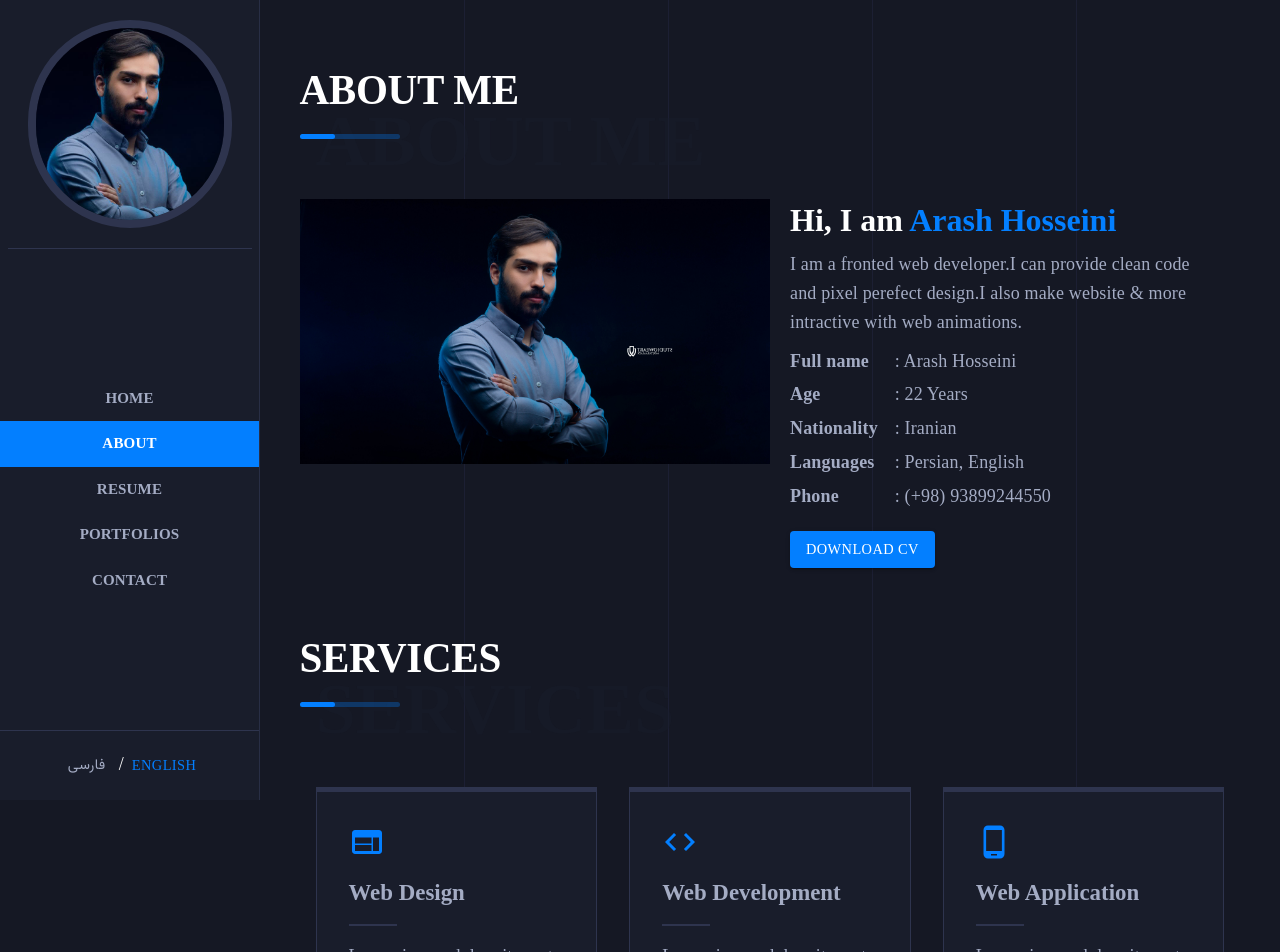
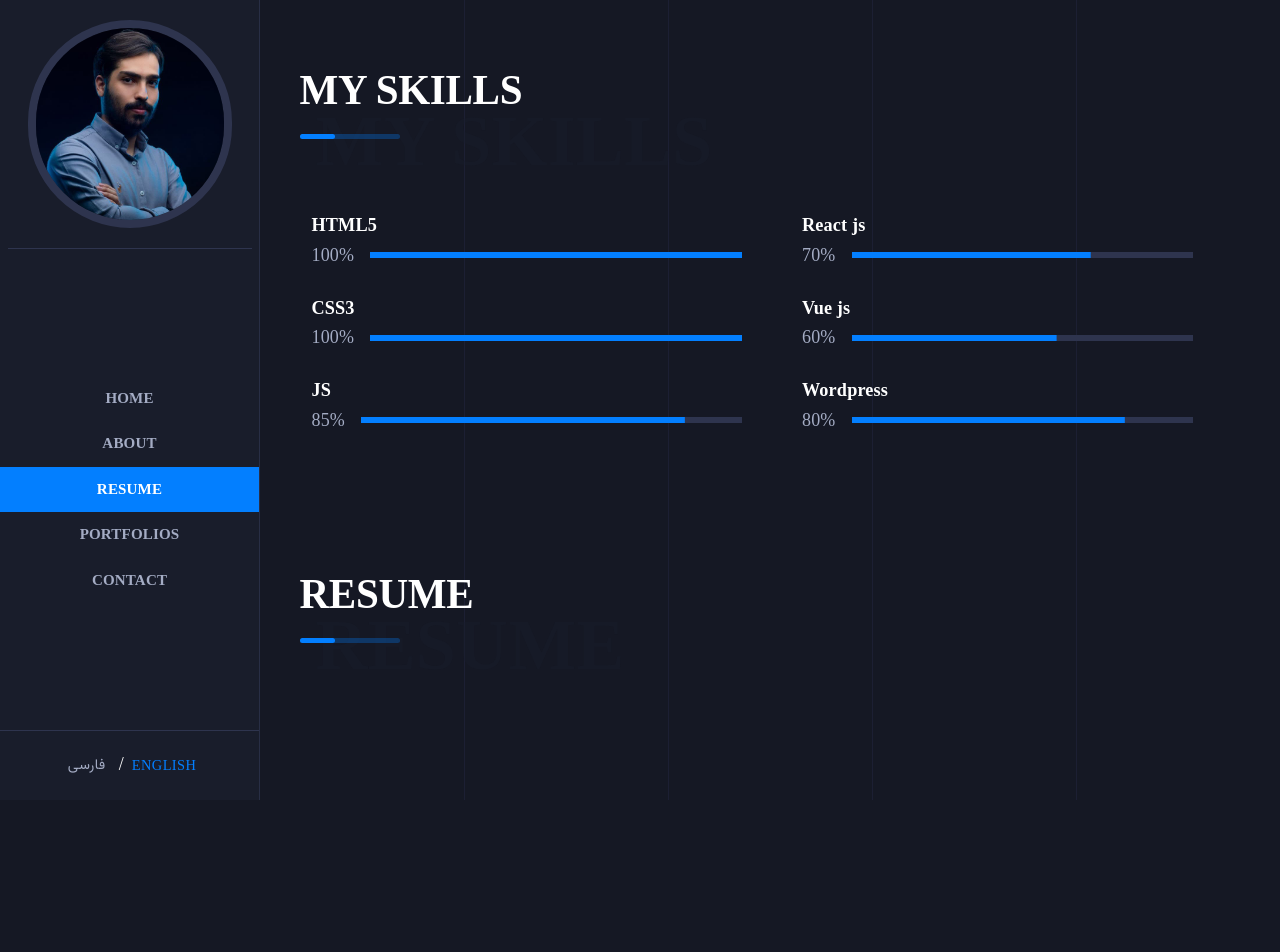
Before and after one commit to ArashH0sseini/personalweb, a React (Create React App) app: page / in a window 1280 px wide. Shown: the top 952 px of the page. After the commit the page ends 800 px from the top, so only its background shows below. Built offline with nearby package versions, Linux system fonts and the light colour scheme; a web font is replaced by a local one.

Commit message:
Complete the first part of the resume page

```diff
--- /dev/null
+++ b/src/components/MyStepper.js
@@ -0,0 +1,95 @@
+import * as React from 'react';
+import Box from '@mui/material/Box';
+import Stepper from '@mui/material/Stepper';
+import Step from '@mui/material/Step';
+import StepLabel from '@mui/material/StepLabel';
+import StepContent from '@mui/material/StepContent';
+import Button from '@mui/material/Button';
+import Paper from '@mui/material/Paper';
+import Typography from '@mui/material/Typography';
+
+const steps = [
+  {
+    label: 'Select campaign settings',
+    description: `For each ad campaign that you create, you can control how much
+              you're willing to spend on clicks and conversions, which networks
+              and geographical locations you want your ads to show on, and more.`,
+  },
+  {
+    label: 'Create an ad group',
+    description:
+      'An ad group contains one or more ads which target a shared set of keywords.',
+  },
+  {
+    label: 'Create an ad',
+    description: `Try out different ad text to see what brings in the most customers,
+              and learn how to enhance your ads using features like ad extensions.
+              If you run into any problems with your ads, find out how to tell if
+              they're running and how to resolve approval issues.`,
+  },
+];
+
+export default function VerticalLinearStepper() {
+  const [activeStep, setActiveStep] = React.useState(0);
+
+  const handleNext = () => {
+    setActiveStep((prevActiveStep) => prevActiveStep + 1);
+  };
+
+  const handleBack = () => {
+    setActiveStep((prevActiveStep) => prevActiveStep - 1);
+  };
+
+  const handleReset = () => {
+    setActiveStep(0);
+  };
+
+  return (
+    <Box sx={{ maxWidth: 400 }}>
+      <Stepper activeStep={activeStep} orientation="vertical">
+        {steps.map((step, index) => (
+          <Step key={step.label}>
+            <StepLabel
+              optional={
+                index === 2 ? (
+                  <Typography variant="caption">Last step</Typography>
+                ) : null
+              }
+            >
+              {step.label}
+            </StepLabel>
+            <StepContent>
+              <Typography>{step.description}</Typography>
+              <Box sx={{ mb: 2 }}>
+                <div>
+                  <Button
+                    variant="contained"
+                    onClick={handleNext}
+                    sx={{ mt: 1, mr: 1 }}
+                  >
+                    {index === steps.length - 1 ? 'Finish' : 'Continue'}
+                  </Button>
+                  <Button
+                    disabled={index === 0}
+                    onClick={handleBack}
+                    sx={{ mt: 1, mr: 1 }}
+                  >
+                    Back
+                  </Button>
+                </div>
+              </Box>
+            </StepContent>
+          </Step>
+        ))}
+      </Stepper>
+      {activeStep === steps.length && (
+        <Paper square elevation={0} sx={{ p: 3 }}>
+          <Typography>All steps completed - you&apos;re finished</Typography>
+          <Button onClick={handleReset} sx={{ mt: 1, mr: 1 }}>
+            Reset
+          </Button>
+        </Paper>
+      )}
+    </Box>
+  );
+}
--- /dev/null
+++ b/src/components/Skill.js
@@ -0,0 +1,25 @@
+import { LinearProgress, Typography } from '@mui/material'
+import React from 'react'
+import { useState, useEffect } from 'react'
+
+export default function Skill({ value, title }) {
+  const [val, setVal] = useState(0)
+  useEffect(() => {
+    setTimeout(() => {
+      if (val === value) {
+        return
+      }
+      setVal(val => val + 5)
+    }, 30)
+  }, [val])
+
+  return (
+    <div className='w-full p-3 flex flex-col items-start'>
+      <Typography variant='h6'>{title}</Typography>
+      <div className='flex justify-start items-center w-full'>
+        <Typography variant='body1'>{value}%</Typography>
+        <LinearProgress className='w-[90%] mx-4 h-[6px] bg-borderColor' value={val} variant="determinate" color='primary'></LinearProgress>
+      </div>
+    </div>
+  )
+}
--- a/src/localization/en.js
+++ b/src/localization/en.js
@@ -19,5 +19,11 @@ export default {
     iranian: 'Iranian',
     persian: 'Persian',
     english: 'English',
-    DownloadCv:'Download Cv'
+    DownloadCv:'Download Cv',
+    WebDesign:'Web Design',
+    WebDevelopment:'Web Development',
+    WebApplication:'Web Application',
+    ServicesDesc:'Lorem ipsum dolor sit amet, consectetur adipiscing elit, sed do eiusmod tempor incididunt ut',
+    myskills:'MY SKILLS'
+
 }
--- a/src/localization/fa.js
+++ b/src/localization/fa.js
@@ -19,5 +19,10 @@ export default {
     iranian: 'ایرانی',
     persian: 'فارسی',
     english: 'انگلیسی',
-    DownloadCv:'دانلود رزومه'
+    DownloadCv:'دانلود رزومه',
+    WebDesign:'طراحی وب',
+    WebDevelopment:'کدنویسی وب',
+    WebApplication:'طراحی اپلیکیشن',
+    ServicesDesc:'لورم ایپسوم متن ساختگی با تولید سادگی نامفهوم از صنعت چاپ و با استفاده از طراحان گرافیک است.',
+    myskills:'مهارت های من'
 }
--- a/src/screens/AboutScreen.js
+++ b/src/screens/AboutScreen.js
@@ -72,13 +72,13 @@ export default function AboutScreen() {
         <Grid container item direction='row'>
           <Services
             icon={<WebIcon color="action" className='text-primaryColor text-4xl' />}
-            title="Web Design" desc="Lorem ipsum dolor sit amet, consectetur adipiscing elit, sed do eiusmod tempor incididunt ut" />
+            title={translate.WebDesign} desc={translate.ServicesDesc} />
           <Services
             icon={<CodeIcon color="action" className='text-primaryColor text-4xl' />}
-            title="Web Development" desc="Lorem ipsum dolor sit amet, consectetur adipiscing elit, sed do eiusmod tempor incididunt ut" />
+            title={translate.WebDevelopment} desc={translate.ServicesDesc} />
           <Services
             icon={<PhoneAndroidIcon color="action" className='text-primaryColor text-4xl' />}
-            title="Web Application" desc="Lorem ipsum dolor sit amet, consectetur adipiscing elit, sed do eiusmod tempor incididunt ut" />
+            title={translate.WebApplication} desc={translate.ServicesDesc} />
         </Grid>
       </Grid>
     </Grid>
--- a/src/screens/Index.js
+++ b/src/screens/Index.js
@@ -27,7 +27,7 @@ const drawerWidth = 260;
 function ResponsiveDrawer(props) {
   const { window } = props;
   const [mobileOpen, setMobileOpen] = useState(false);
-  const [page, setPage] = useState(1)
+  const [page, setPage] = useState(2)
   const translate = getTranslate()
 
   const handleDrawerToggle = () => {
@@ -110,7 +110,7 @@ function ResponsiveDrawer(props) {
     <Box sx={{ display: 'flex' }}>
       <CssBaseline />
       <IconButton
-        className='m-1 w-12 h-12 bg-[#191d2b] border-[1px] border-solid border-[#2e344e] rounded-none top-5 fixed'
+        className='z-10 m-1 w-12 h-12 bg-[#191d2b] border-[1px] border-solid border-[#2e344e] rounded-none top-5 fixed'
         color="inherit"
         aria-label="open drawer"
         edge="start"
--- a/src/screens/ResumeScreen.js
+++ b/src/screens/ResumeScreen.js
@@ -1,7 +1,35 @@
 import React from 'react'
+import { Grid, Typography } from '@mui/material'
+import Title from '../components/Title'
+import { getTranslate, lang } from '../localization/index'
+import Skill from '../components/Skill'
+import BusinessCenterIcon from '@mui/icons-material/BusinessCenter';
+import LocalLibraryIcon from '@mui/icons-material/LocalLibrary';
+import MyStepper from '../components/MyStepper'
 
 export default function ResumeScreen() {
+  const translate = getTranslate()
   return (
-    <div>ResumeScreen</div>
+    <Grid justify="flex-start" alignItems='flex-start' container className="min-h-screen">
+      <Grid className='px-8 pt-16 w-full' item container xs={12}>
+        <Title title={translate.myskills} />
+        <Grid container item direction='row'>
+          <Grid item xs={12} md={6} className="z-10">
+            <Skill value={100} title="HTML5" />
+            <Skill value={100} title="CSS3" />
+            <Skill value={85} title="JS" />
+          </Grid>
+          <Grid item xs={12} md={6} className={lang === 'fa' ? 'my-4 md:my-0 mdd:px-10 text-right' : 'my-4 md:my-0 mdd:px-5 text-left'}>
+            <Skill value={70} title="React js" />
+            <Skill value={60} title="Vue js" />
+            <Skill value={80} title="Wordpress" />
+          </Grid>
+        </Grid>
+      </Grid>
+      <Grid className='px-8 pt-16 w-full mb-10' item container xs={12}>
+        <Title title={translate.resume} />
+
+      </Grid>
+    </Grid>
   )
 }
--- a/src/theme/theme.js
+++ b/src/theme/theme.js
@@ -32,19 +32,22 @@ const theme = createTheme({
             fontWeight: 600,
             fontSize: "1.71rem",
             lineHeight: '2.43rem',
-            fontFamily: getFont()
+            fontFamily: getFont(),
+            color:'#fff'
         },
         h5: {
             fontWeight: 600,
             fontSize: "1.43rem",
             lineHeight: '2.14rem',
-            fontFamily: getFont()
+            fontFamily: getFont(),
+            color:'#fff'
         },
         h6: {
             fontWeight: 600,
             fontSize: "1.14rem",
             lineHeight: '1.857rem',
-            fontFamily: getFont()
+            fontFamily: getFont(),
+            color:'#fff'
         },
         subtitle1: {
             fontWeight: 400,
```
